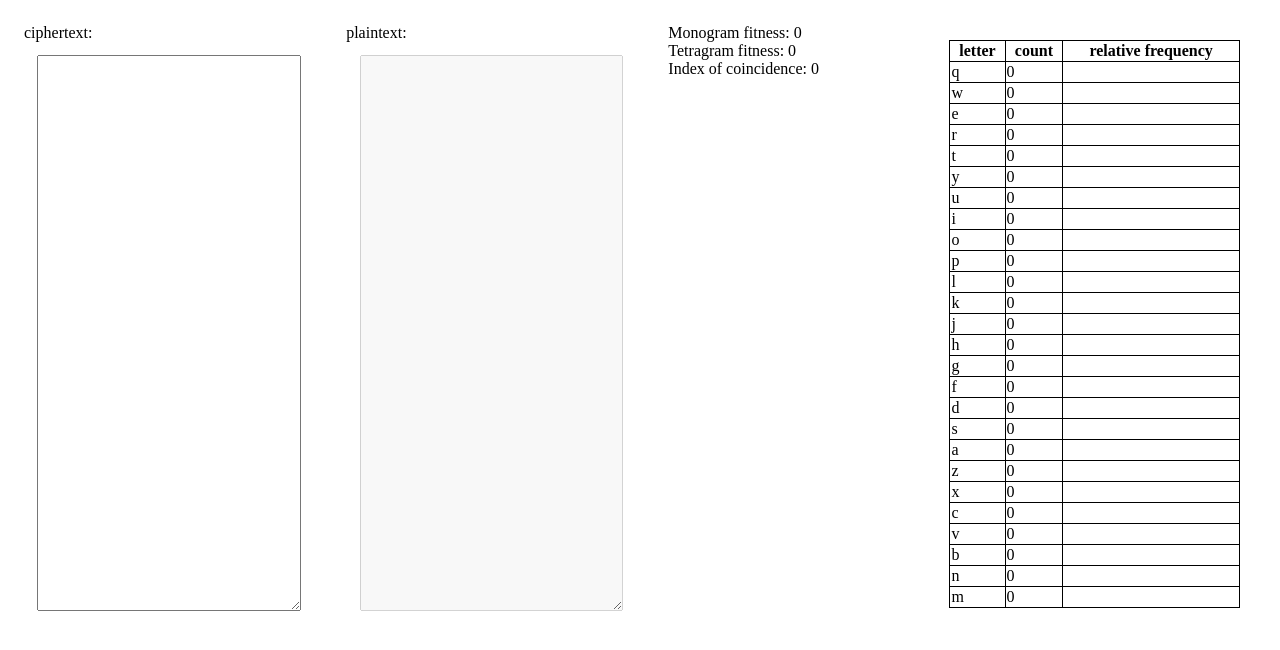
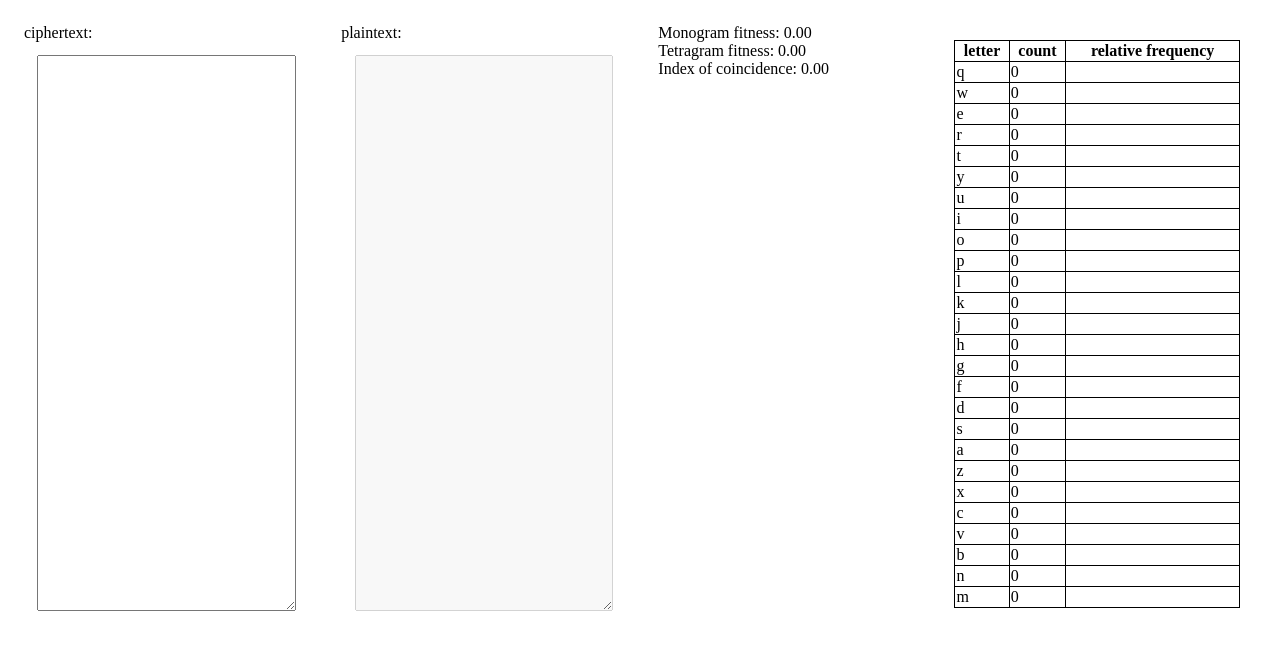
Before and after one commit to pufferfish101007/cryptanalysis, a Vue app: page / in a window 1280 px wide. Shown: the top 650 px of the page. Built offline with nearby package versions, Linux system fonts and the light colour scheme.

Commit message:
round stats to 2 d.p.

```diff
--- a/src/App.vue
+++ b/src/App.vue
@@ -14,9 +14,9 @@
     <div class="container vertical">ciphertext:<textarea v-model="cyphertext"></textarea></div>
     <div class="container vertical">plaintext:<textarea v-model="plaintext" disabled></textarea></div>
     <div>
-      <div>Monogram fitness: {{ monogramFitness(cyphertext) }}</div>
-      <div>Tetragram fitness: {{ tetragramFitness(cyphertext) }}</div>
-      <div>Index of coincidence: {{ normalizedIoC(cyphertext) }}</div>
+      <div>Monogram fitness: {{ monogramFitness(cyphertext).toFixed(2) }}</div>
+      <div>Tetragram fitness: {{ tetragramFitness(cyphertext).toFixed(2) }}</div>
+      <div>Index of coincidence: {{ normalizedIoC(cyphertext).toFixed(2) }}</div>
     </div>
     <div class="container vertical">
       <table>
```
